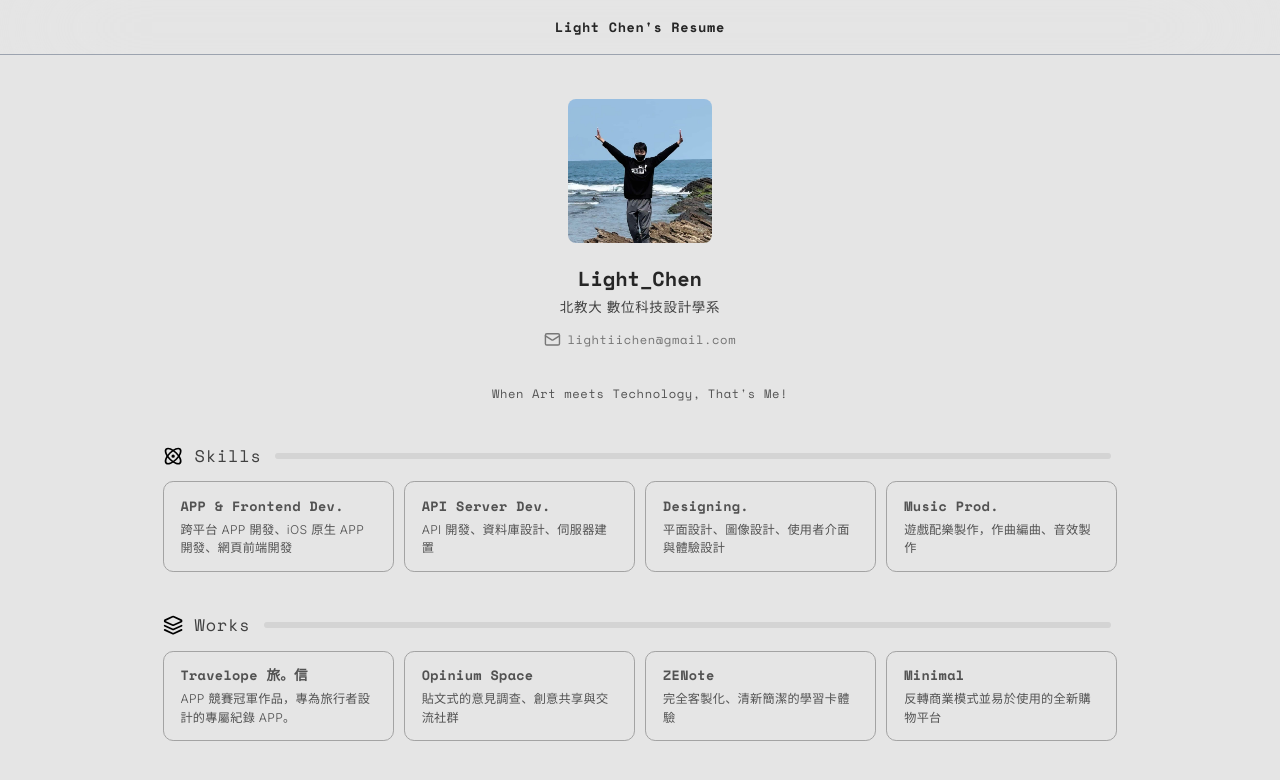
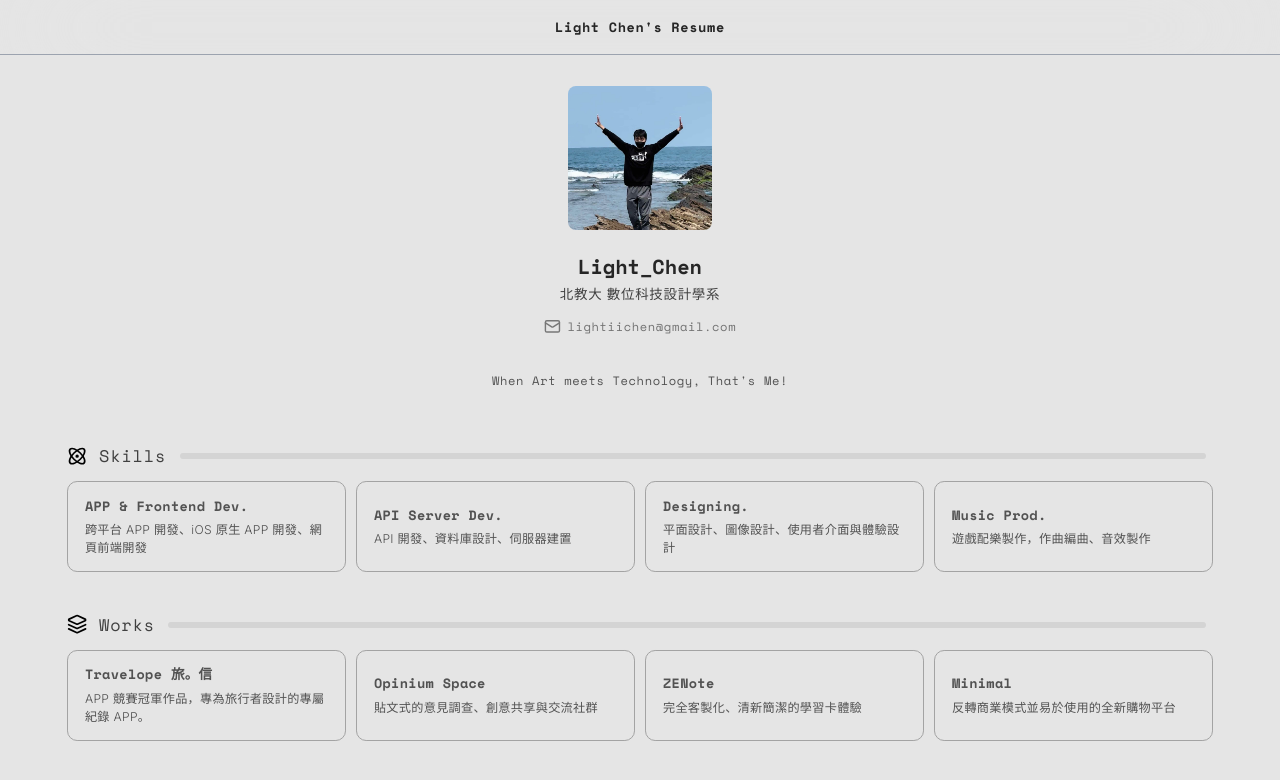
Before and after one commit to ChenLiangZhen/LightDev, a Next.js app: page / in a window 1280 px wide. Shown: the top 780 px of the page. Built offline with nearby package versions, Linux system fonts and the light colour scheme.

Commit message:
improve code readability

```diff
--- a/app/page.tsx
+++ b/app/page.tsx
@@ -15,16 +15,15 @@ export default function Home() {
 	return (
 
 		<BaseLayout>
-			<main className="p-1 lg:h-screen lg: min-h-screen min-w-screen flex flex-col items-center justify-center">
+			<main className="p-1 lg:h-screen lg:min-h-screen min-w-screen flex flex-col items-center justify-center">
 
-				<div className="fixed mr-10 left-0 top-0 flex w-full items-center justify-center border-b-[0.5px] border-gray-400 pb-5 pt-5 backdrop-saturate-50 backdrop-blur-3xl dark:border-neutral-700 dark:from-inherit">
-
-					<Text fontSize={FontSize.md} bold className="tracking-wider text-neutral-800 dark:text-neutral-300 font-space">Light
-						Chen's Resume</Text>
-
+				<div className="fixed mr-10 left-0 top-0 flex w-full items-center justify-center border-b-[0.5px] border-gray-400 pb-5 pt-5
+										backdrop-saturate-50 backdrop-blur-3xl dark:border-neutral-700 dark:from-inherit">
+					<Text fontSize={FontSize.md} bold
+					      className="tracking-wider text-neutral-800 dark:text-neutral-300 font-space">Light Chen's Resume</Text>
 				</div>
 
-				<div className={"flex flex-col mt-28 items-center"}>
+				<div className={"flex flex-col mt-28 lg:mt-20 items-center"}>
 					<Image
 						className={""}
 						style={{borderRadius: 8}}
@@ -34,7 +33,7 @@ export default function Home() {
 					/>
 
 					<Text fontSize={FontSize.xl} bold
-					      className="mt-6 text-neutral-800 dark:text-neutral-300 font-space ">Light_Chen</Text>
+					      className="mt-6 text-neutral-800 dark:text-neutral-300 font-space">Light_Chen</Text>
 					<Text fontSize={FontSize.md}
 					      className="mb-1 mt-1 tracking-wider dark:text-neutral-300 text-neutral-700">北教大
 						數位科技設計學系</Text>
@@ -47,7 +46,8 @@ export default function Home() {
 					</div>
 
 
-					<div className="flex flex-col lg:flex-row items-center lg:min-w-[75%] lg:max-w-5xl lg:w-auto lg:p-0 mt-8">
+					<div
+						className="flex flex-col lg:flex-row items-center lg:min-w-[75%] lg:max-w-5xl lg:w-auto lg:p-0 mt-8">
 						<Text fontSize={FontSize.sm}
 						      className="flex font-space tracking-wider leading-6 text-neutral-600 dark:text-neutral-300">
 							When Art meets Technology,</Text>
@@ -55,12 +55,11 @@ export default function Home() {
 						      className="flex lg:ml-2 font-space tracking-wider leading-6 text-neutral-600 dark:text-neutral-300">
 							That's Me!</Text>
 					</div>
-
 				</div>
 
+				<div className={"h-[2.5%]"}/>
 
-				<div
-					className="flex flex-col gap-y-4 w-[90%] lg:min-w-[75%] lg:max-w-5xl lg:w-auto p-2 lg:p-0 lg:mt-12 mt-10">
+				<div className="flex flex-col gap-y-4 w-[90%] lg:max-w-[1280px] p-2 lg:p-0 mt-10 mb-12">
 
 					<div className={"flex flex-row items-center"}>
 						<LucideAtom className={"w-6 h-6 mr-2"}/>
@@ -69,41 +68,28 @@ export default function Home() {
 					</div>
 
 					<div className="flex flex-col gap-3 lg:flex-row">
-
 						<Card title={"APP & Frontend Dev."}
 						      description={"跨平台 APP 開發、iOS 原生 APP 開發、網頁前端開發"}></Card>
 						<Card title={"API Server Dev."} description={"API 開發、資料庫設計、伺服器建置"}></Card>
 						<Card title={"Designing."} description={"平面設計、圖像設計、使用者介面與體驗設計"}></Card>
 						<Card title={"Music Prod."} description={"遊戲配樂製作，作曲編曲、音效製作"}></Card>
+					</div>
 
+					<div className={"flex flex-row items-center mt-6 lg:mt-8"}>
+						<LucideLayers className={"w-6 h-6 mr-2"}/>
+						<h2
+							className={`font-space ml-1.5 text-xl tracking-wider pr-4 dark:text-neutral-300 text-neutral-700`}>Works</h2>
+						<div className={"flex-1 dark:bg-neutral-800 bg-neutral-300  mr-2  pr-2 h-[6px] rounded-full"}/>
+					</div>
+
+					<div className="flex flex-col gap-3 lg:flex-row">
+						<Card title={"Travelope 旅。信"} description={"APP 競賽冠軍作品，專為旅行者設計的專屬紀錄 APP。"}></Card>
+						<Card title={"Opinium Space"} description={"貼文式的意見調查、創意共享與交流社群"}></Card>
+						<Card title={"ZENote"} description={"完全客製化、清新簡潔的學習卡體驗"}></Card>
+						<Card title={"Minimal"} description={"反轉商業模式並易於使用的全新購物平台"}></Card>
 					</div>
 
 				</div>
-
-				<div className="lg:invisible h-[1px] bg-neutral-400 dark:bg-neutral-600"/>
-
-				<div
-					className="flex flex-col gap-y-4 w-[90%] mb-16 lg:min-w-[75%] lg:max-w-5xl lg:w-auto p-2 lg:p-0 mt-8 lg:mt-4">
-
-					<div className={"flex flex-row items-center lg:mt-8"}>
-						<LucideLayers className={"w-6 h-6 mr-2"}/>
-						<h2 className={`font-space ml-1.5 text-xl tracking-wider pr-4 dark:text-neutral-300 text-neutral-700`}>Works</h2>
-						<div className={"flex-1 dark:bg-neutral-800 bg-neutral-300  mr-2  pr-2 h-[6px] rounded-full"}/>
-					</div>
-
-
-					<div className="flex flex-col gap-3 lg:flex-row">
-
-						<Card title={"Travelope 旅。信"}
-						      description={"APP 競賽冠軍作品，專為旅行者設計的專屬紀錄 APP。"}></Card>
-						<Card title={"Opinium Space"} description={"貼文式的意見調查、創意共享與交流社群"}></Card>
-						<Card title={"ZENote"} description={"完全客製化、清新簡潔的學習卡體驗"}></Card>
-						<Card title={"Minimal"} description={"反轉商業模式並易於使用的全新購物平台"}></Card>
-
-					</div>
-
-				</div>
-
 
 			</main>
 		</BaseLayout>
```
